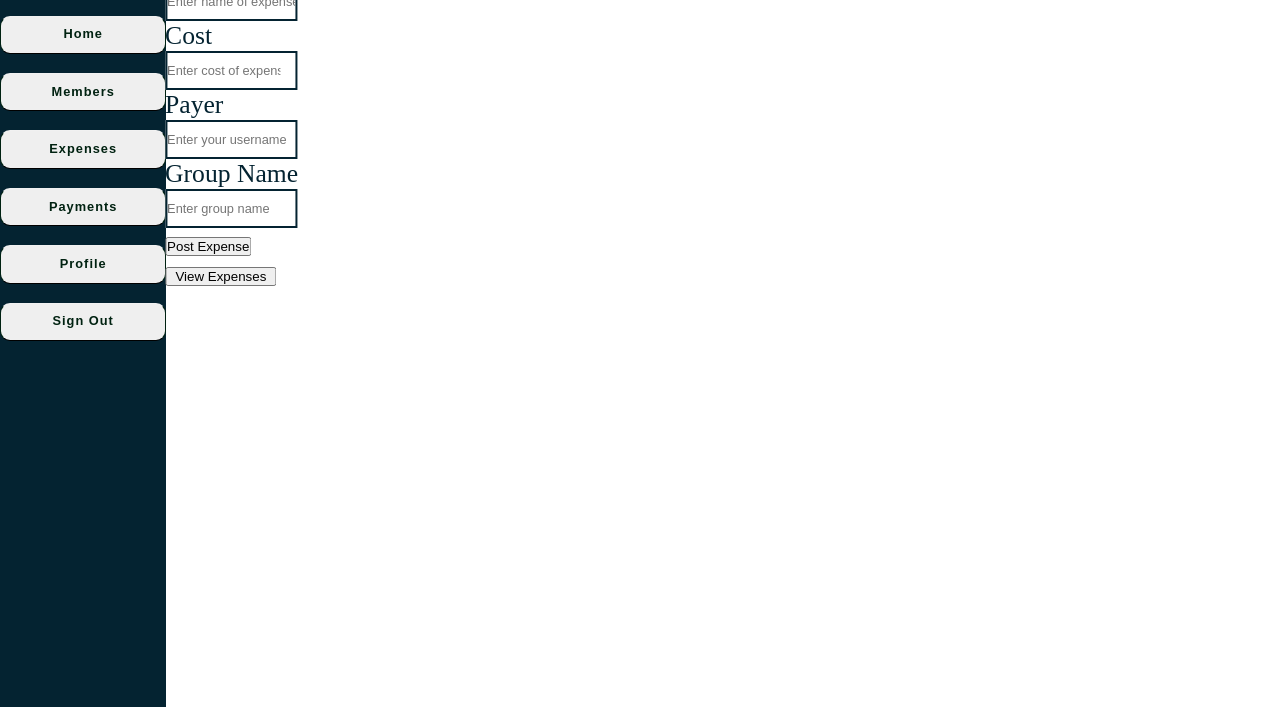
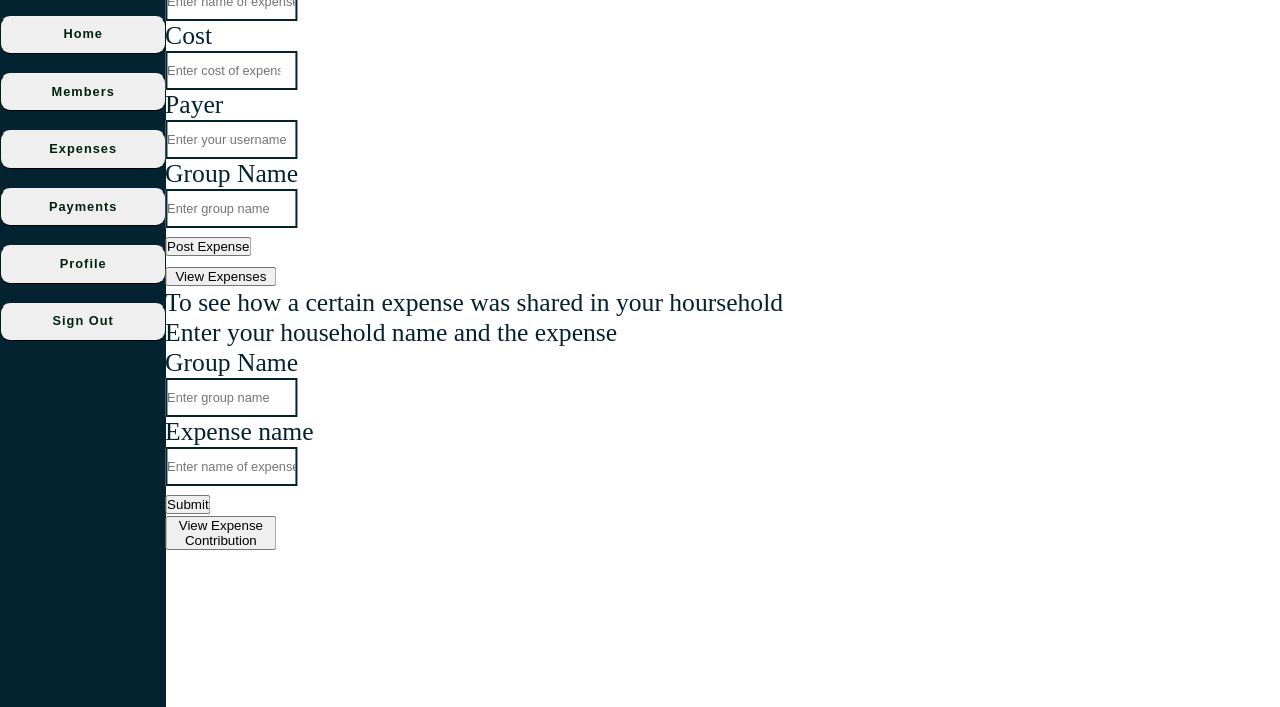
Before and after one commit to Moshekwa/Splitgorithm-HouseHold-Bill-Splitter, a website: page views/splitgorithm/expenses.html in a window 1280 px wide. Shown: the part 93-800 px from the top of the page. Drawn offline with Linux system fonts and the light colour scheme; files that its build step writes are made by us from their sources; no server answers; files whose address does not match are found by name.

Commit message:
Adding an option on the webpage that allows users to see how a particular expense was splitted

```diff
--- a/views/splitgorithm/expenses.html
+++ b/views/splitgorithm/expenses.html
@@ -71,6 +71,21 @@
         <div>
             <ol id="expenselist"></ol>
          </div>
+         <div><p>To see how a certain expense was shared in your hoursehold</p></div>
+         <div><p>Enter your household name and the expense</p></div>
+         <div><form action="/splitgorithm/api/sendHouseExpenses" method="POST">
+            <label for="Group Name">Group Name</label><br/>
+            <input type="text" name="Group" placeholder="Enter group name"><br/>
+            <label for="expensename">Expense name</label><br/>
+            <input type="text" name="expensename" placeholder="Enter name of expense"><br/>
+            <div class="post-viewHouseExpenses">
+                <button type="submit" class="button3" >Submit</button>
+            </div>
+        </form></div>
+        <div><button type="button" id="viewOurExpenses" style="width:10%" >View Expense Contribution</button></div>
+        <div>
+            <ol id="contributionList"></ol>
+         </div>
     </section>
 </body>
 
```
